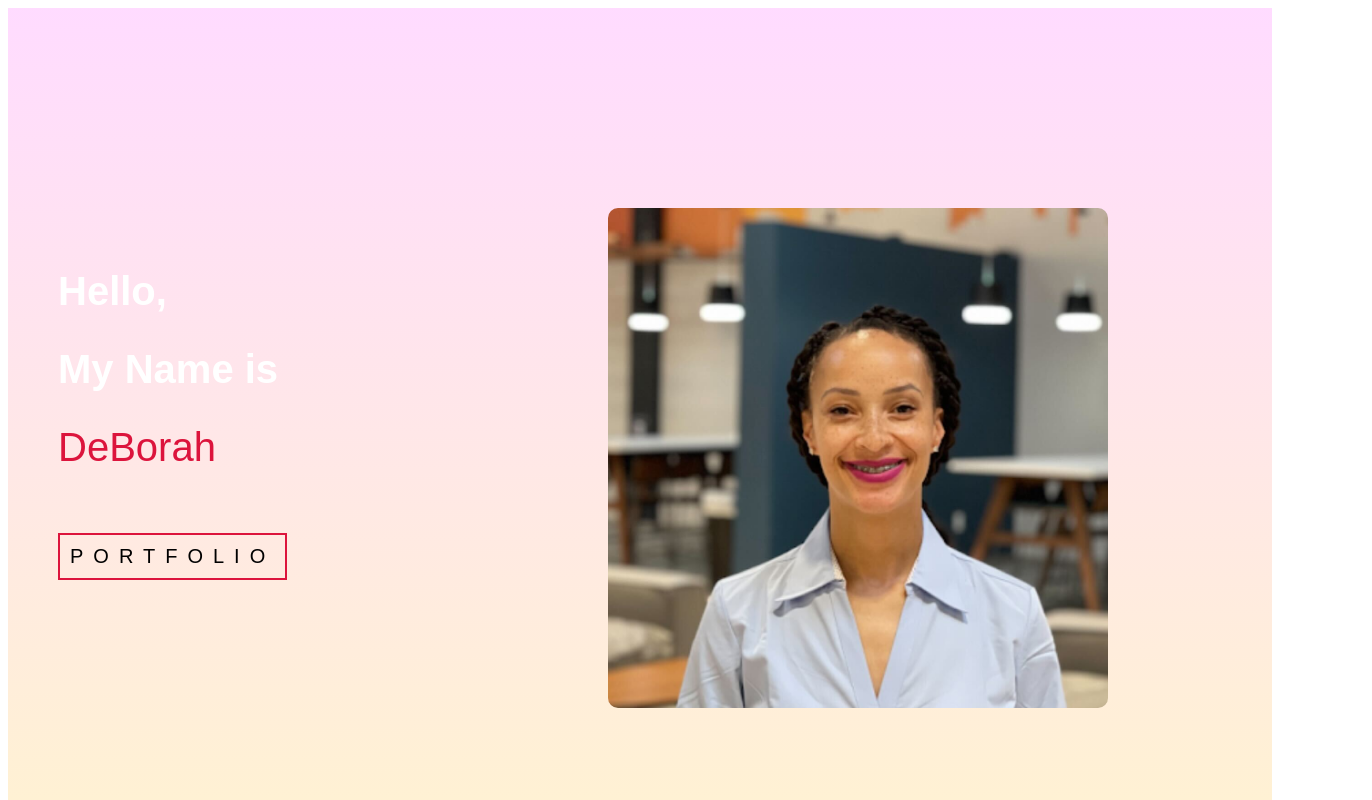
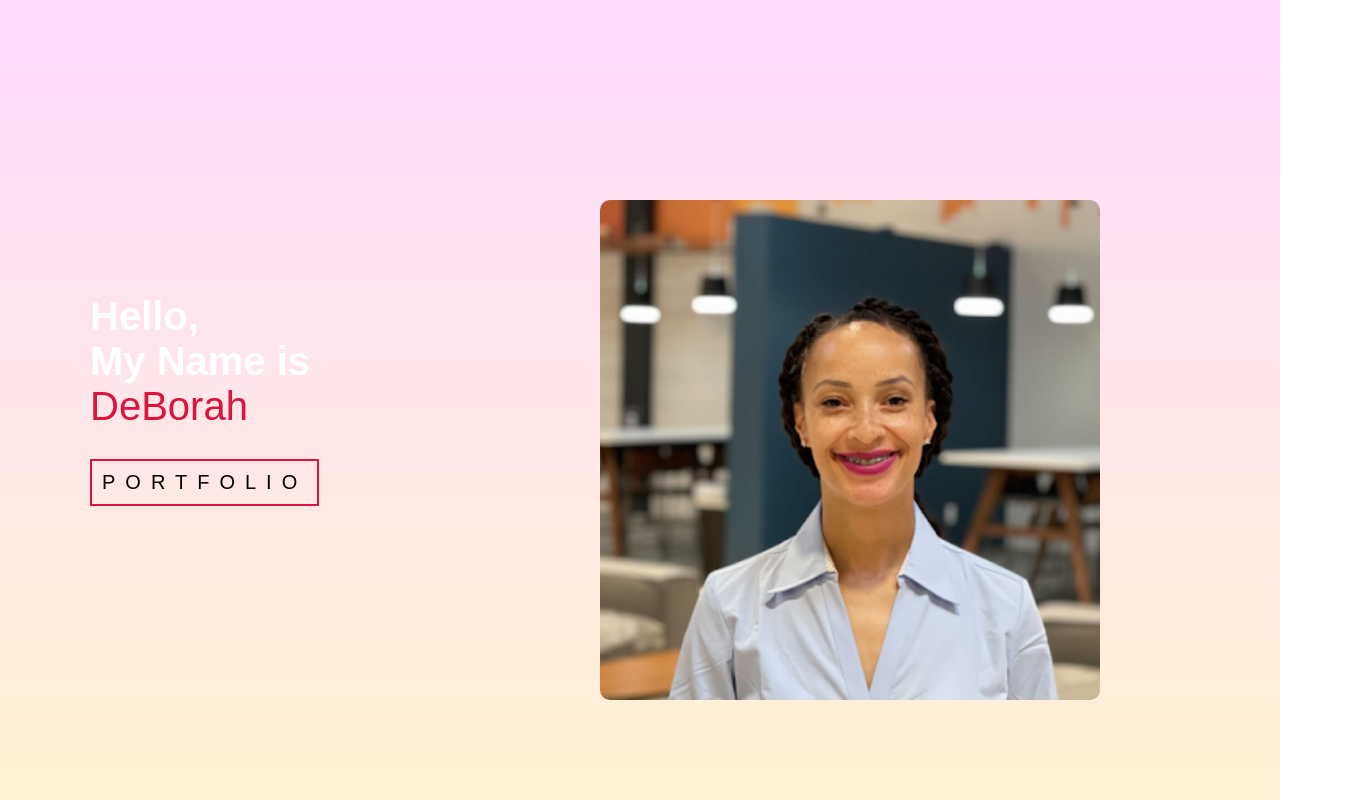
Before and after one commit to lellowgill/Portfolio, a website: page index.html in a window 1280 px wide. Shown: the top 800 px of the page, 1372 px wide, since content can reach past the window. Drawn offline with Linux system fonts and the light colour scheme.

Commit message:
added styling for my portfolio

```diff
--- a/style.css
+++ b/style.css
@@ -1,6 +1,6 @@
-<link rel="preconnect" href="https://fonts.googleapis.com">
+/**<link rel="preconnect" href="https://fonts.googleapis.com">
 <link rel="preconnect" href="https://fonts.gstatic.com" crossorigin>
-<link href="https://fonts.googleapis.com/css2?family=Montserrat+Subrayada:wght@400;700&family=Montserrat:ital,wght@0,100;0,200;1,100&display=swap" rel="stylesheet">
+<link href="https://fonts.googleapis.com/css2?family=Montserrat+Subrayada:wght@400;700&family=Montserrat:ital,wght@0,100;0,200;1,100&display=swap" rel="stylesheet">*/
 * {
     padding: 0;
     margin: 0;
@@ -39,7 +39,7 @@
     z-index: -1;
 }
 #hero .hero{
-    max-width: 12oopx;
+    max-width: 1200px;
     margin: 0 auto;
     padding: 0 50px;
     justify-content: flex-start;
```
